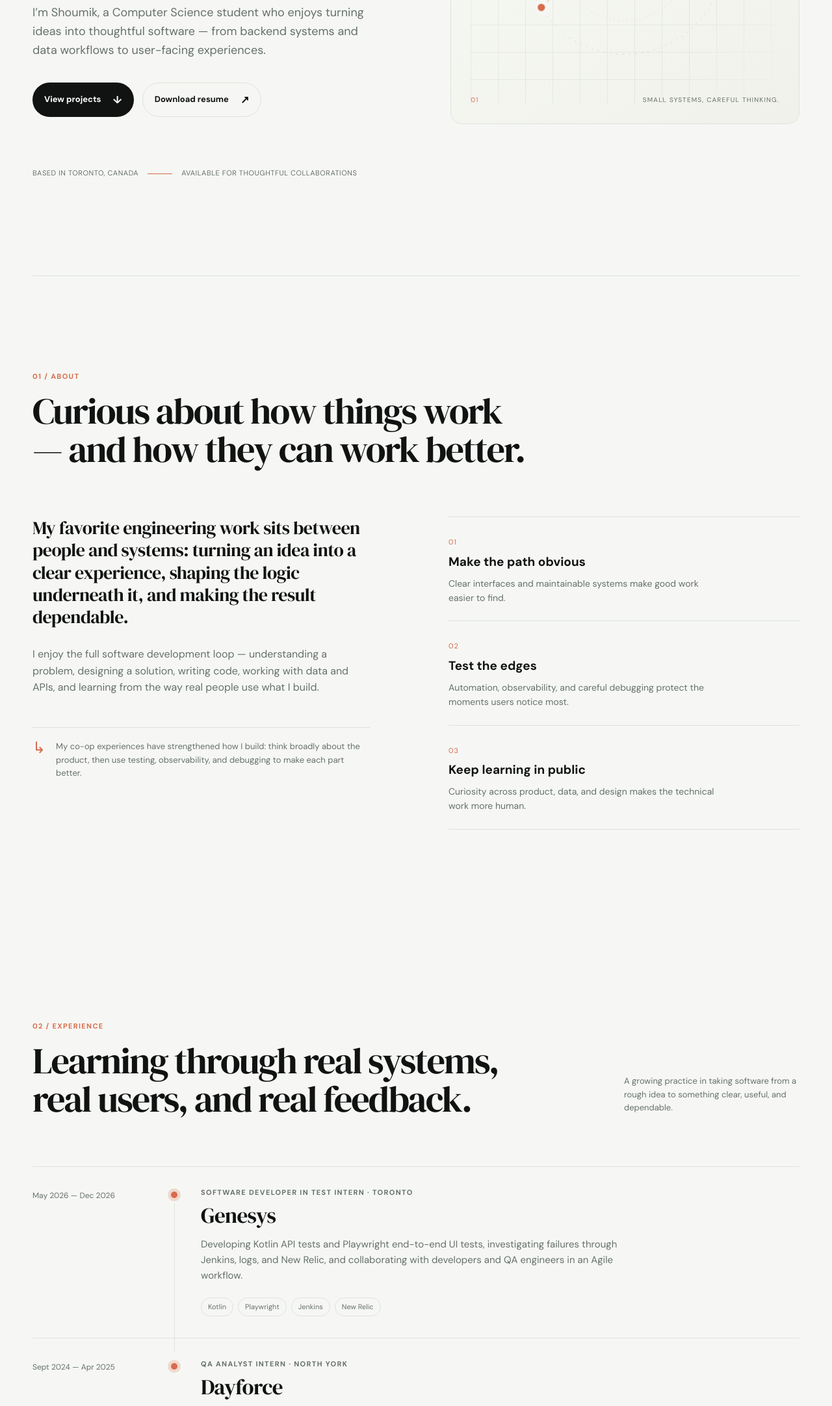
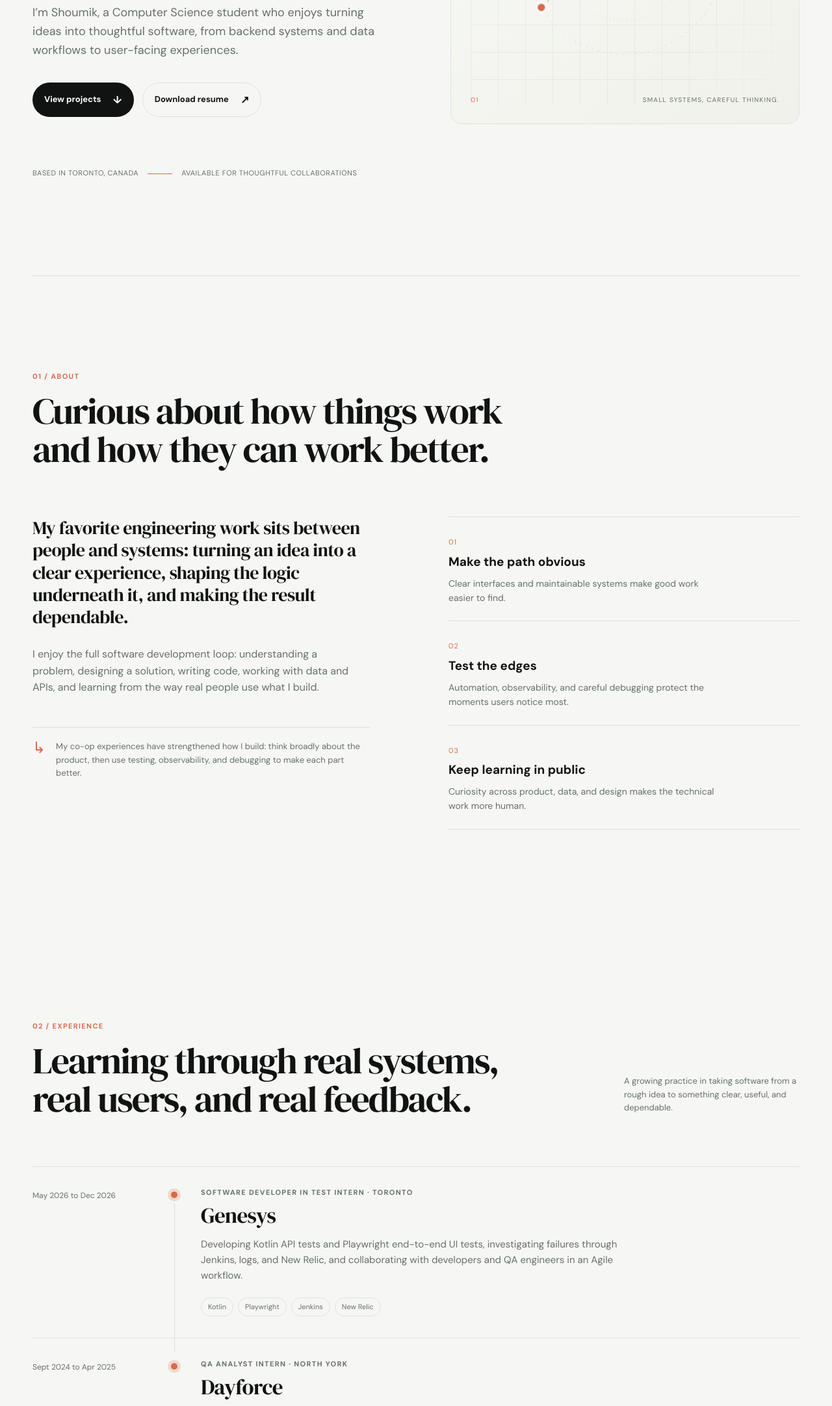
Before and after one commit to shoumik011/Portfolio, a plain HTML site: page index.html in a window 1280 px wide. Shown: the part 595-2759 px from the top of the page at 65% size. Drawn offline with Linux system fonts and the light colour scheme.

Commit message:
Polish portfolio copy

```diff
--- a/index.html
+++ b/index.html
@@ -5,7 +5,7 @@
     <meta name="viewport" content="width=device-width, initial-scale=1.0" />
     <meta name="description" content="Shoumik Ahmed is a Computer Science student building thoughtful, reliable software across products, systems, data, and developer experiences." />
     <meta name="theme-color" content="#f6f7f4" />
-    <title>Shoumik Ahmed — Software Developer</title>
+    <title>Shoumik Ahmed | Software Developer</title>
     <link rel="icon" href="assets/favicon.svg" type="image/svg+xml" />
     <link rel="preconnect" href="https://fonts.googleapis.com" />
     <link rel="preconnect" href="https://fonts.gstatic.com" crossorigin />
@@ -34,7 +34,7 @@
         <div class="hero-copy">
           <p class="eyebrow"><span class="eyebrow-dot"></span> Computer Science · York University</p>
           <h1 id="hero-title">I build reliable software, <em>then make it feel effortless.</em></h1>
-          <p class="hero-lede">I’m Shoumik, a Computer Science student who enjoys turning ideas into thoughtful software — from backend systems and data workflows to user-facing experiences.</p>
+          <p class="hero-lede">I’m Shoumik, a Computer Science student who enjoys turning ideas into thoughtful software, from backend systems and data workflows to user-facing experiences.</p>
           <div class="hero-actions">
             <a class="button button-primary" href="#projects">View projects <span>↓</span></a>
             <a class="button button-quiet" href="assets/shoumik-ahmed-resume.pdf" download>Download resume <span>↗</span></a>
@@ -62,9 +62,9 @@
       </section>
 
       <section class="section section-rule container reveal" id="about" aria-labelledby="about-title">
-        <div class="section-heading"><p class="section-kicker">01 / About</p><h2 id="about-title">Curious about how things work — and how they can work better.</h2></div>
+        <div class="section-heading"><p class="section-kicker">01 / About</p><h2 id="about-title">Curious about how things work and how they can work better.</h2></div>
         <div class="about-grid">
-          <div class="about-story"><p class="large-copy">My favorite engineering work sits between people and systems: turning an idea into a clear experience, shaping the logic underneath it, and making the result dependable.</p><p>I enjoy the full software development loop — understanding a problem, designing a solution, writing code, working with data and APIs, and learning from the way real people use what I build.</p><div class="story-note"><span class="note-mark">↳</span><span>My co-op experiences have strengthened how I build: think broadly about the product, then use testing, observability, and debugging to make each part better.</span></div></div>
+          <div class="about-story"><p class="large-copy">My favorite engineering work sits between people and systems: turning an idea into a clear experience, shaping the logic underneath it, and making the result dependable.</p><p>I enjoy the full software development loop: understanding a problem, designing a solution, writing code, working with data and APIs, and learning from the way real people use what I build.</p><div class="story-note"><span class="note-mark">↳</span><span>My co-op experiences have strengthened how I build: think broadly about the product, then use testing, observability, and debugging to make each part better.</span></div></div>
           <div class="principles"><article><span>01</span><h3>Make the path obvious</h3><p>Clear interfaces and maintainable systems make good work easier to find.</p></article><article><span>02</span><h3>Test the edges</h3><p>Automation, observability, and careful debugging protect the moments users notice most.</p></article><article><span>03</span><h3>Keep learning in public</h3><p>Curiosity across product, data, and design makes the technical work more human.</p></article></div>
         </div>
       </section>
@@ -72,8 +72,8 @@
       <section class="section container reveal" id="experience" aria-labelledby="experience-title">
         <div class="section-heading split-heading"><div><p class="section-kicker">02 / Experience</p><h2 id="experience-title">Learning through real systems, real users, and real feedback.</h2></div><p class="heading-aside">A growing practice in taking software from a rough idea to something clear, useful, and dependable.</p></div>
         <div class="timeline">
-          <article class="timeline-item"><div class="timeline-date">May 2026 — Dec 2026</div><div class="timeline-marker"></div><div class="timeline-content"><p class="role-type">Software Developer in Test Intern · Toronto</p><h3>Genesys</h3><p>Developing Kotlin API tests and Playwright end-to-end UI tests, investigating failures through Jenkins, logs, and New Relic, and collaborating with developers and QA engineers in an Agile workflow.</p><div class="tag-row"><span>Kotlin</span><span>Playwright</span><span>Jenkins</span><span>New Relic</span></div></div></article>
-          <article class="timeline-item"><div class="timeline-date">Sept 2024 — Apr 2025</div><div class="timeline-marker"></div><div class="timeline-content"><p class="role-type">QA Analyst Intern · North York</p><h3>Dayforce</h3><p>Designed and executed 300+ manual test cases across 60+ user stories, automated 20+ UI regression tests, validated backend data with SQL Server, and tracked defects through Jira.</p><div class="tag-row"><span>TypeScript</span><span>SQL Server</span><span>Jira</span><span>Regression</span></div></div></article>
+          <article class="timeline-item"><div class="timeline-date">May 2026 to Dec 2026</div><div class="timeline-marker"></div><div class="timeline-content"><p class="role-type">Software Developer in Test Intern · Toronto</p><h3>Genesys</h3><p>Developing Kotlin API tests and Playwright end-to-end UI tests, investigating failures through Jenkins, logs, and New Relic, and collaborating with developers and QA engineers in an Agile workflow.</p><div class="tag-row"><span>Kotlin</span><span>Playwright</span><span>Jenkins</span><span>New Relic</span></div></div></article>
+          <article class="timeline-item"><div class="timeline-date">Sept 2024 to Apr 2025</div><div class="timeline-marker"></div><div class="timeline-content"><p class="role-type">QA Analyst Intern · North York</p><h3>Dayforce</h3><p>Designed and executed 300+ manual test cases across 60+ user stories, automated 20+ UI regression tests, validated backend data with SQL Server, and tracked defects through Jira.</p><div class="tag-row"><span>TypeScript</span><span>SQL Server</span><span>Jira</span><span>Regression</span></div></div></article>
         </div>
       </section>
 
```
